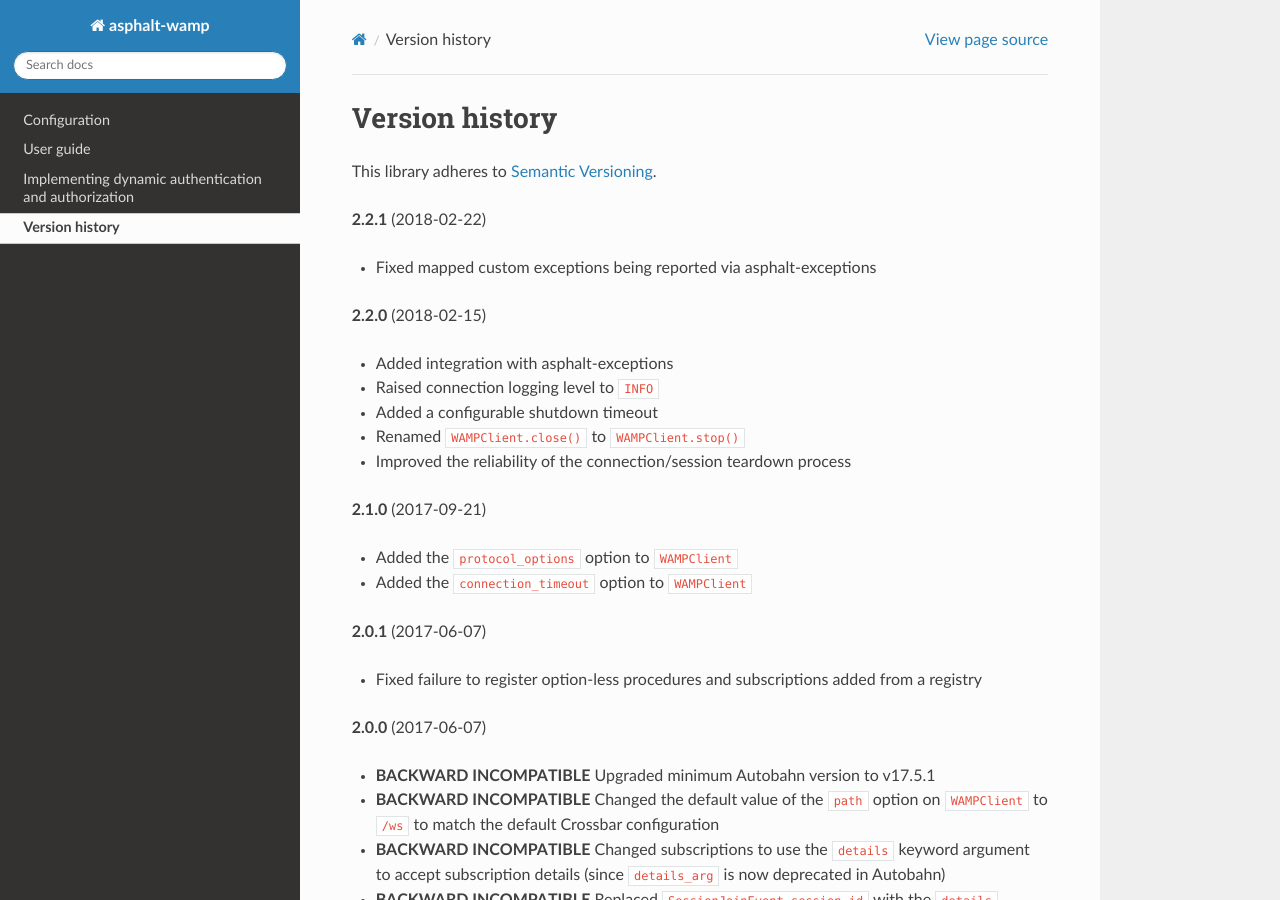
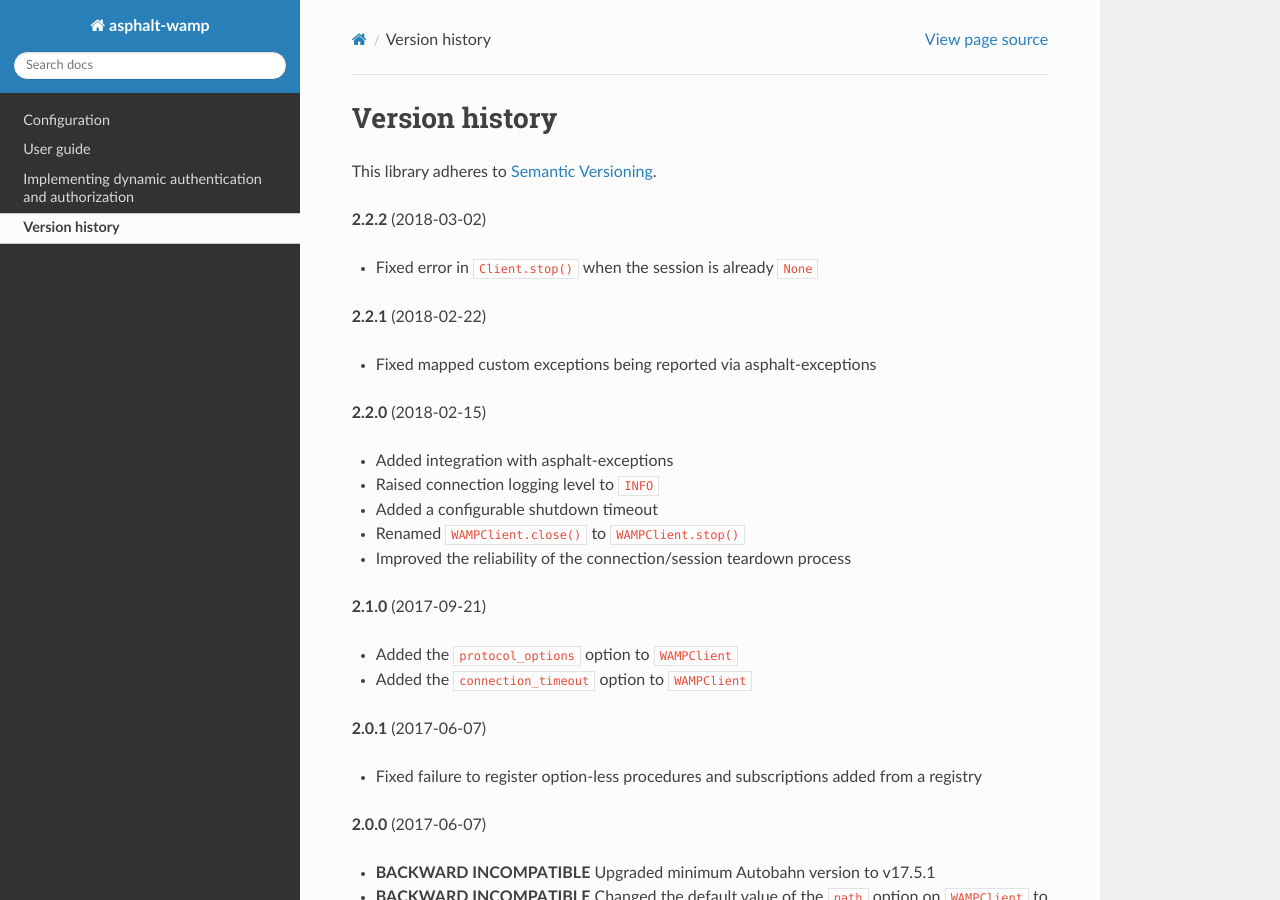
Before and after one commit to asphalt-framework/asphalt-wamp, a Sphinx documentation site: the page built from docs/versionhistory.rst, in a window 1280 px wide and 900 px high. Built offline with Sphinx 7.4.7 and the Read the Docs theme 2.0.0, drawn with Linux system fonts in a browser that asks for light colours.

Commit message:
Added release date and release notes for the latest fix

```diff
--- a/docs/versionhistory.rst
+++ b/docs/versionhistory.rst
@@ -2,6 +2,10 @@ Version history
 ===============
 
 This library adheres to `Semantic Versioning <http://semver.org/>`_.
+
+**2.2.2** (2018-03-02)
+
+- Fixed error in ``Client.stop()`` when the session is already ``None``
 
 **2.2.1** (2018-02-22)
 
```
